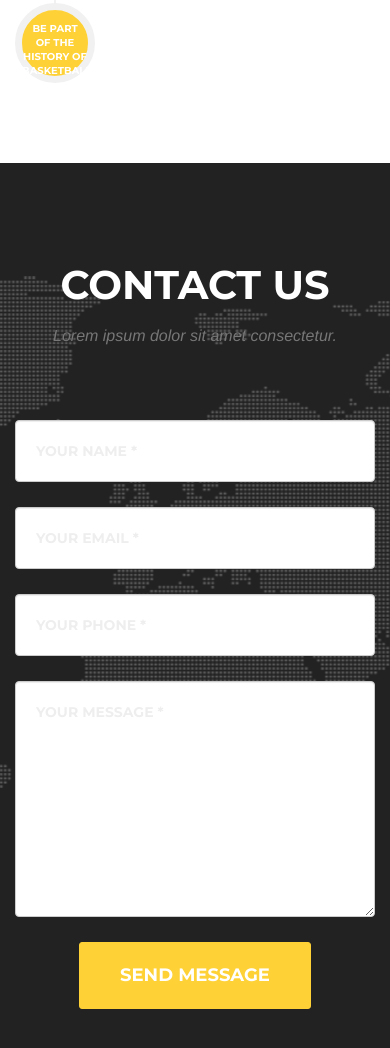
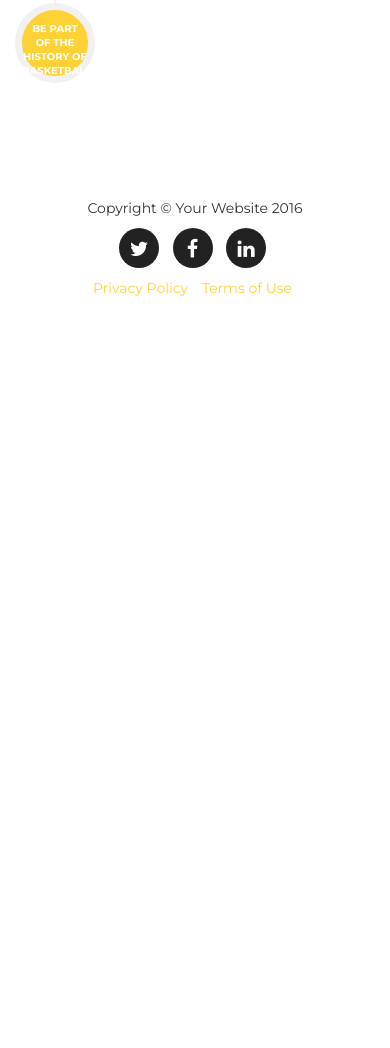
Before and after one commit to nathanielestrada/HallOfFamer, a website: page index.html in a window 390 px wide. Shown: the part 4036-5084 px from the top of the page. After the commit the page ends 4369 px from the top, so only its background shows below. Drawn offline with nearby package versions, Linux system fonts and the light colour scheme; files that its build step writes are made by us from their sources; a web font is replaced by a local one.

Commit message:
Update index.html

```diff
--- a/index.html
+++ b/index.html
@@ -273,51 +273,7 @@
         </div>
     </section>
 
-    <!-- Contact Section -->
-    <section id="contact">
-        <div class="container">
-            <div class="row">
-                <div class="col-lg-12 text-center">
-                    <h2 class="section-heading">Contact Us</h2>
-                    <h3 class="section-subheading text-muted">Lorem ipsum dolor sit amet consectetur.</h3>
-                </div>
-            </div>
-            <div class="row">
-                <div class="col-lg-12">
-                    <form name="sentMessage" id="contactForm" novalidate>
-                        <div class="row">
-                            <div class="col-md-6">
-                                <div class="form-group">
-                                    <input type="text" class="form-control" placeholder="Your Name *" id="name" required data-validation-required-message="Please enter your name.">
-                                    <p class="help-block text-danger"></p>
-                                </div>
-                                <div class="form-group">
-                                    <input type="email" class="form-control" placeholder="Your Email *" id="email" required data-validation-required-message="Please enter your email address.">
-                                    <p class="help-block text-danger"></p>
-                                </div>
-                                <div class="form-group">
-                                    <input type="tel" class="form-control" placeholder="Your Phone *" id="phone" required data-validation-required-message="Please enter your phone number.">
-                                    <p class="help-block text-danger"></p>
-                                </div>
-                            </div>
-                            <div class="col-md-6">
-                                <div class="form-group">
-                                    <textarea class="form-control" placeholder="Your Message *" id="message" required data-validation-required-message="Please enter a message."></textarea>
-                                    <p class="help-block text-danger"></p>
-                                </div>
-                            </div>
-                            <div class="clearfix"></div>
-                            <div class="col-lg-12 text-center">
-                                <div id="success"></div>
-                                <button type="submit" class="btn btn-xl">Send Message</button>
-                            </div>
-                        </div>
-                    </form>
-                </div>
-            </div>
-        </div>
-    </section>
-
+    <!--footer-->
     <footer>
         <div class="container">
             <div class="row">
```
